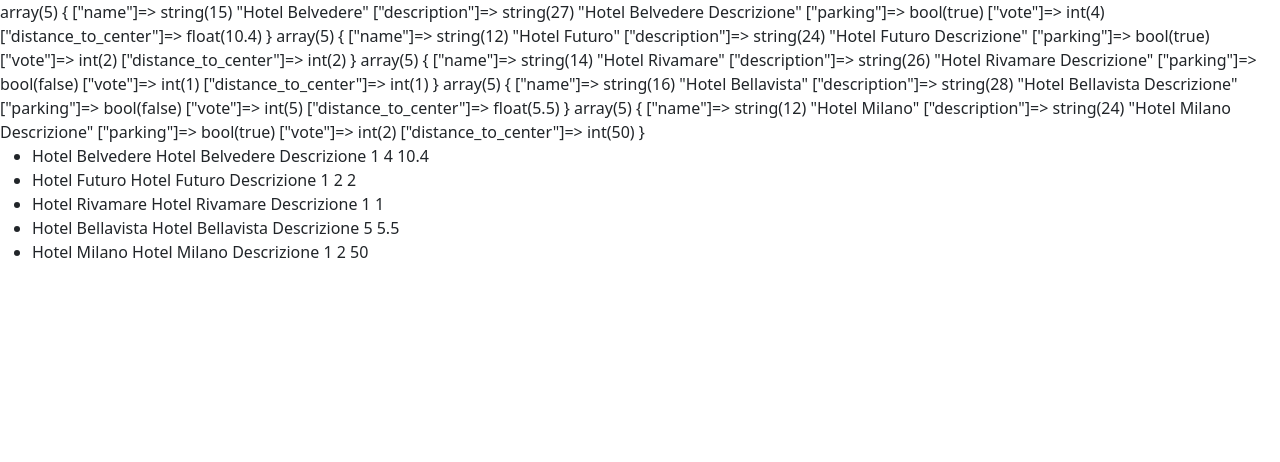
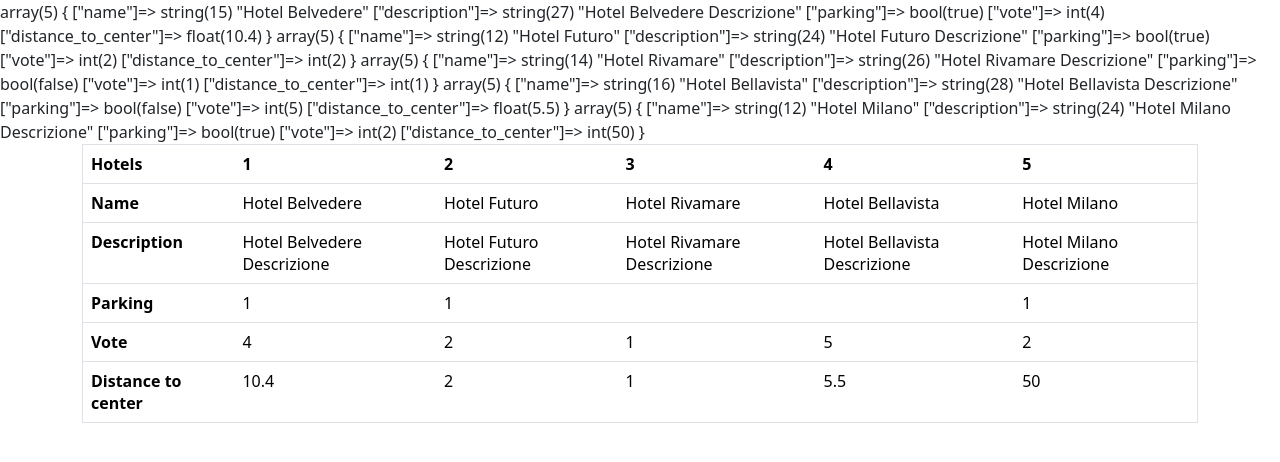
Before and after one commit to FabioVasi/php-hotel, a PHP site: page / in a window 1280 px wide. Shown: the top 462 px of the page. Run offline with PHP 8.4, Linux system fonts and the light colour scheme.

Commit message:
add table data

```diff
--- a/index.php
+++ b/index.php
@@ -73,15 +73,56 @@ foreach ($hotels as $hotel) {
 </head>
 <body>
 
-    <ul>
-
-        <?php foreach($hotels as $hotel) : ?>
-            <li>
-                <?= $hotel['name'] . ' ' . $hotel['description'] . ' ' . $hotel['parking'] . ' ' . $hotel['vote'] . ' ' . $hotel['distance_to_center'] ?>
-            </li>
-        <?php endforeach; ?>
-
-    </ul>
+    <div class="container">
+        <div class="row">
+            <div class="col-12">
+                <table class="table border">
+                    <thead>
+                        <tr>
+                            <th scope="col-2">Hotels</th>
+                            <th scope="col-2">1</th>
+                            <th scope="col-2">2</th>
+                            <th scope="col-2">3</th>
+                            <th scope="col-2">4</th>
+                            <th scope="col-2">5</th>
+                        </tr>
+                    </thead>
+                    <tbody class="border">
+                        <tr>
+                            <th scope="row">Name</th>
+                            <?php foreach($hotels as $hotel) : ?>
+                                <td><?= $hotel['name'] ?></td>
+                            <?php endforeach; ?>
+                        </tr>
+                        <tr>
+                            <th scope="row">Description</th>
+                            <?php foreach($hotels as $hotel) : ?>
+                                <td><?= $hotel['description'] ?></td>
+                            <?php endforeach; ?>
+                        </tr>
+                        <tr>
+                            <th scope="row">Parking</th>
+                            <?php foreach($hotels as $hotel) : ?>
+                                <td><?= $hotel['parking'] ?></td>
+                            <?php endforeach; ?>
+                        </tr>
+                        <tr>
+                            <th scope="row">Vote</th>
+                            <?php foreach($hotels as $hotel) : ?>
+                                <td><?= $hotel['vote'] ?></td>
+                            <?php endforeach; ?>
+                        </tr>
+                        <tr>
+                            <th scope="row">Distance to center</th>
+                            <?php foreach($hotels as $hotel) : ?>
+                                <td><?= $hotel['distance_to_center'] ?></td>
+                            <?php endforeach; ?>
+                        </tr>
+                    </tbody>
+                </table>
+            </div>
+        </div>
+    </div>
 
     <script src="https://cdn.jsdelivr.net/npm/bootstrap@5.3.2/dist/js/bootstrap.bundle.min.js" integrity="sha384-C6RzsynM9kWDrMNeT87bh95OGNyZPhcTNXj1NW7RuBCsyN/o0jlpcV8Qyq46cDfL" crossorigin="anonymous"></script>
 </body>
```
